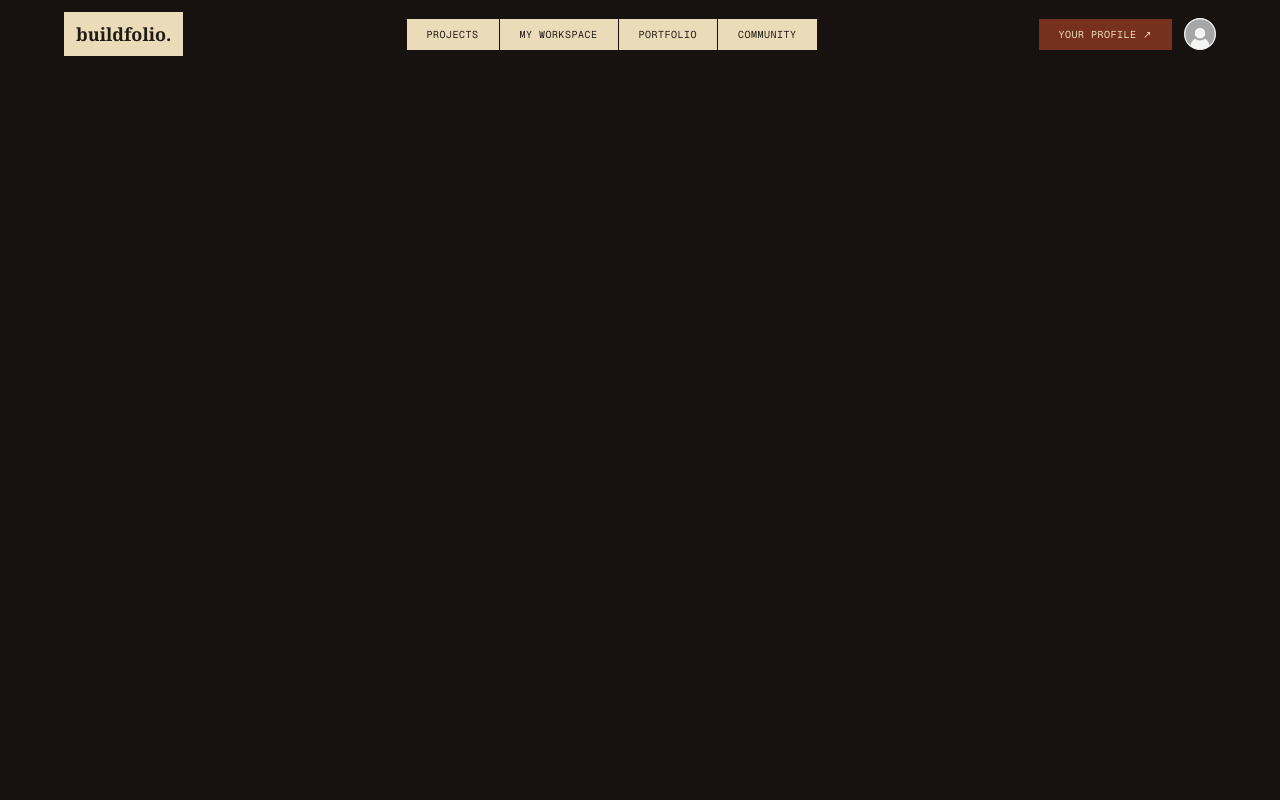
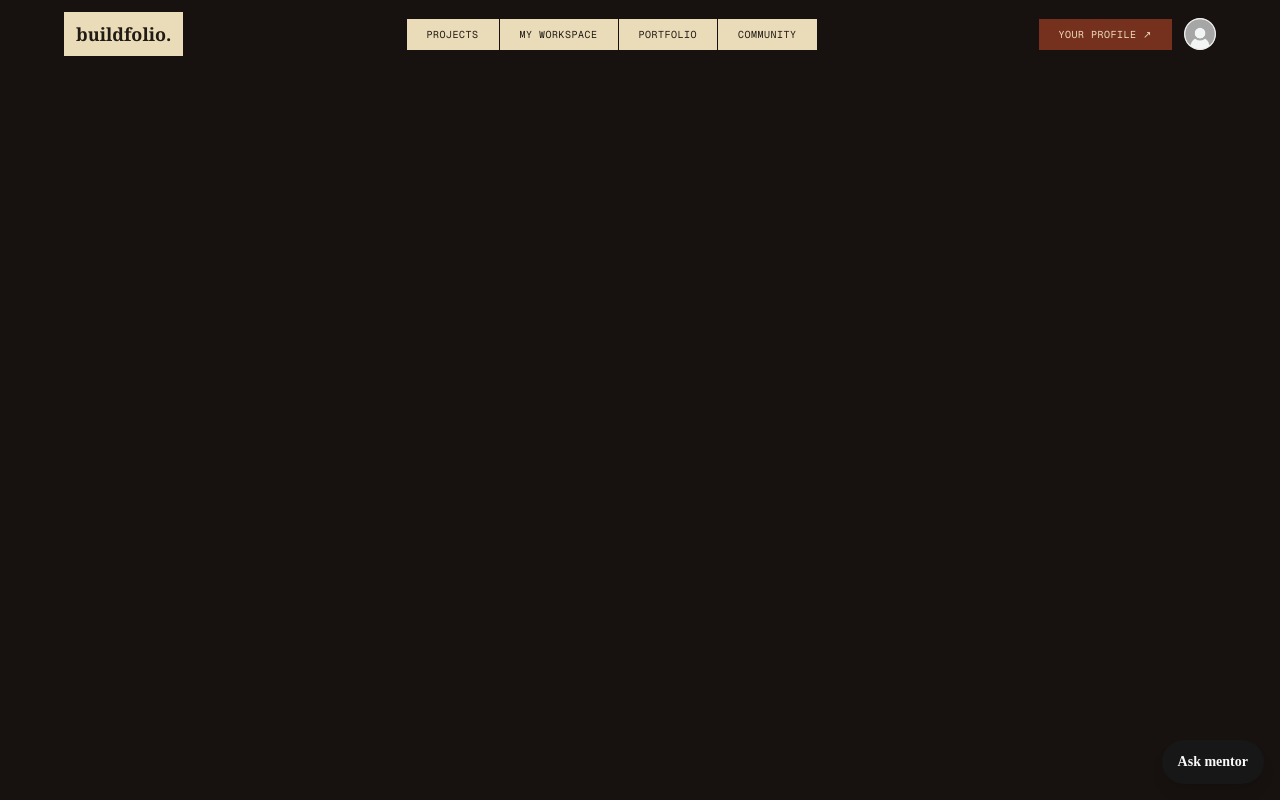
Before and after one commit to William-Chen07/Blueprint, a Next.js app: page /my-workspace in a window 1280 px wide. Built offline with nearby package versions, Linux system fonts and the light colour scheme.

Commit message:
feat: chat on dashboard

```diff
--- a/app/my-workspace/page.tsx
+++ b/app/my-workspace/page.tsx
@@ -1,3 +1,9 @@
+import ChatLauncher from "@/components/ChatLauncher";
+
 export default function MyWorkspacePage() {
-  return <></>;
+  return (
+    <>
+      <ChatLauncher />
+    </>
+  );
 }
--- /dev/null
+++ b/components/ChatLauncher.tsx
@@ -0,0 +1,26 @@
+"use client";
+
+import { useState } from "react";
+import MentorChat from "@/components/MentorChat";
+
+export default function ChatLauncher({ plan }: { plan?: unknown }) {
+  const [open, setOpen] = useState(false);
+
+  return (
+    <>
+      {open && (
+        <div className="fixed bottom-20 right-4 z-50 h-[28rem] w-[calc(100vw-2rem)] max-w-sm shadow-xl">
+          <MentorChat plan={plan} />
+        </div>
+      )}
+      <button
+        type="button"
+        onClick={() => setOpen((o) => !o)}
+        aria-label={open ? "Close mentor chat" : "Open mentor chat"}
+        className="fixed bottom-4 right-4 z-50 rounded-full bg-primary px-4 py-3 text-sm font-semibold text-primary-foreground shadow-lg"
+      >
+        {open ? "Close" : "Ask mentor"}
+      </button>
+    </>
+  );
+}
```
